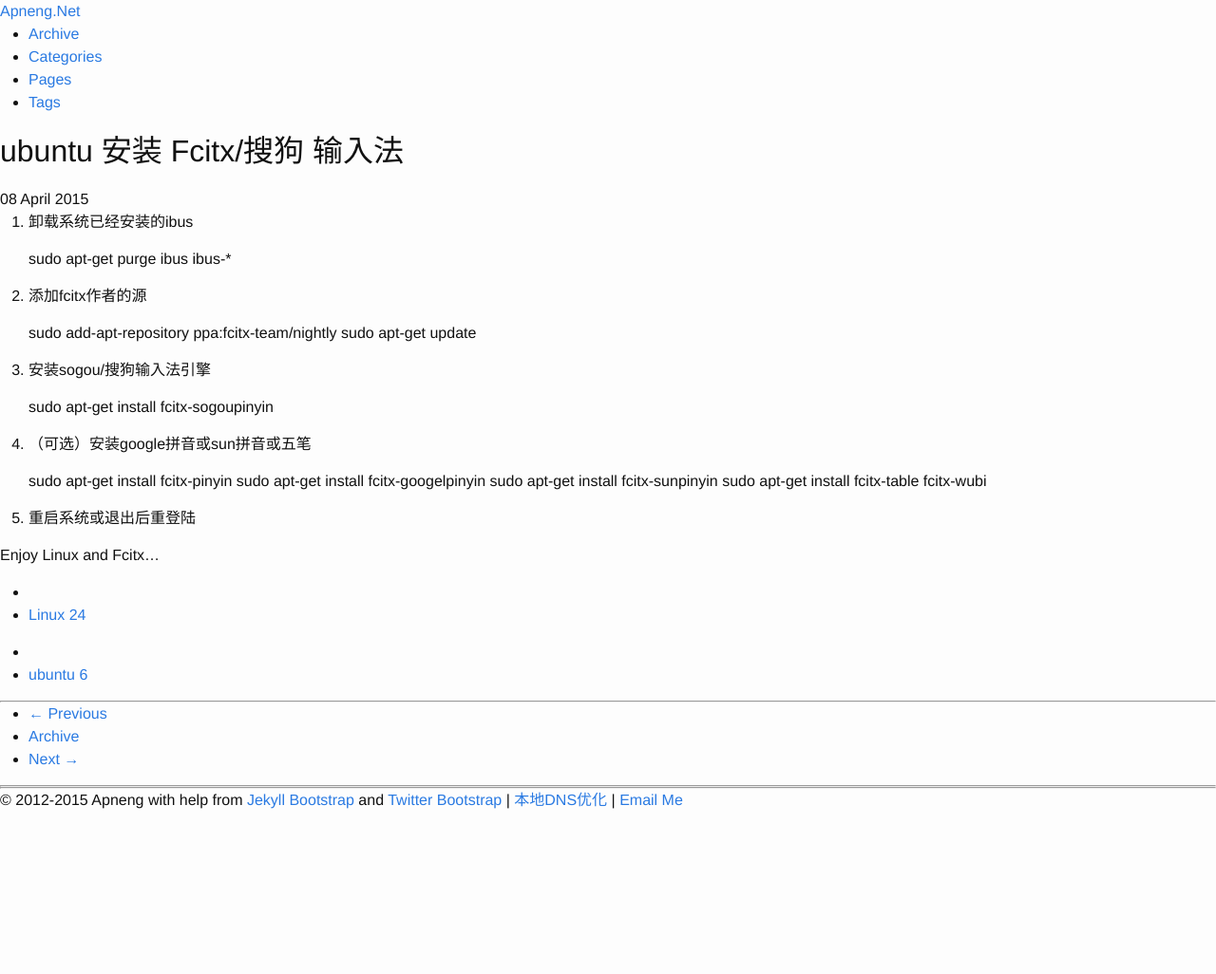
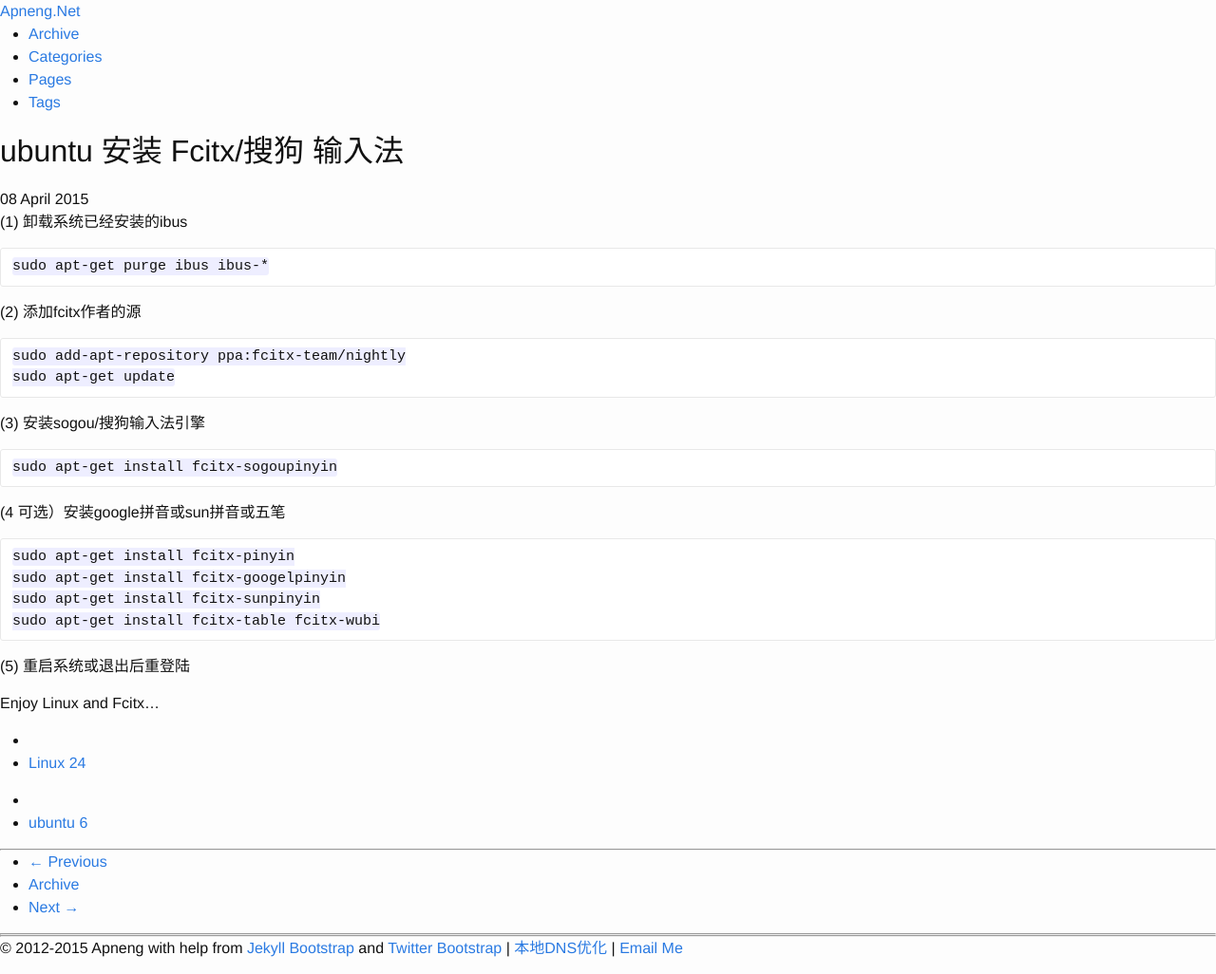
Before and after one commit to JidZhang/jidzhang.github.com, a Jekyll site: the page built from _posts/2015-04-08-ubuntu-install-fcitx.md, in a window 1280 px wide. Shown: the whole page at 95% size. Built offline with Jekyll 4.4.1, drawn with Linux system fonts in a browser that asks for light colours; comment, search, counter and statistics services are not loaded; before the commit the page ends 900 px from its top, so only the background shows below that.

Commit message:
改格式

````diff
--- a/_posts/2015-04-08-ubuntu-install-fcitx.md
+++ b/_posts/2015-04-08-ubuntu-install-fcitx.md
@@ -8,27 +8,35 @@ tags: [ubuntu]
 {% include JB/setup %}
 
 
-1. 卸载系统已经安装的ibus
+(1) 卸载系统已经安装的ibus
 
-	sudo apt-get purge ibus ibus-*
+```
+sudo apt-get purge ibus ibus-*
+```
 
-2. 添加fcitx作者的源
+(2) 添加fcitx作者的源
 
-	sudo add-apt-repository ppa:fcitx-team/nightly
-	sudo apt-get update
+```
+sudo add-apt-repository ppa:fcitx-team/nightly
+sudo apt-get update
+```
 
-3. 安装sogou/搜狗输入法引擎
+(3) 安装sogou/搜狗输入法引擎
 
-	sudo apt-get install fcitx-sogoupinyin
+```
+sudo apt-get install fcitx-sogoupinyin
+```
 
-4. （可选）安装google拼音或sun拼音或五笔
+(4 可选）安装google拼音或sun拼音或五笔
 
-	sudo apt-get install fcitx-pinyin
-	sudo apt-get install fcitx-googelpinyin
-	sudo apt-get install fcitx-sunpinyin
-	sudo apt-get install fcitx-table fcitx-wubi
+```
+sudo apt-get install fcitx-pinyin
+sudo apt-get install fcitx-googelpinyin
+sudo apt-get install fcitx-sunpinyin
+sudo apt-get install fcitx-table fcitx-wubi
+```
 
-5. 重启系统或退出后重登陆
+(5) 重启系统或退出后重登陆
 
 
 Enjoy Linux and Fcitx...
````
Also changed, not shown: _posts/2015-04-01-rhel-set-yum-repo-to-iso.md (+6 -6 lines), _posts/2015-04-06-firefox-enable-or-disable-javascript.md (+1 -2 lines).
